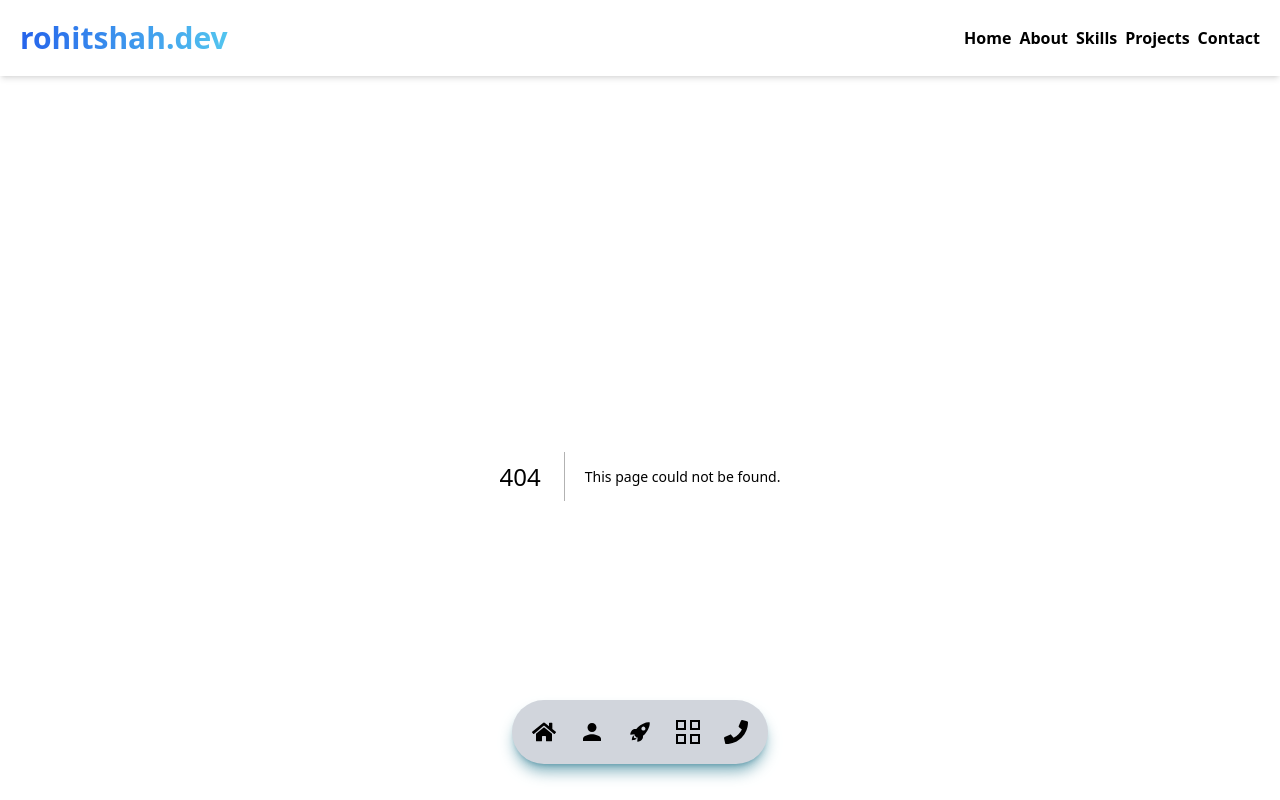
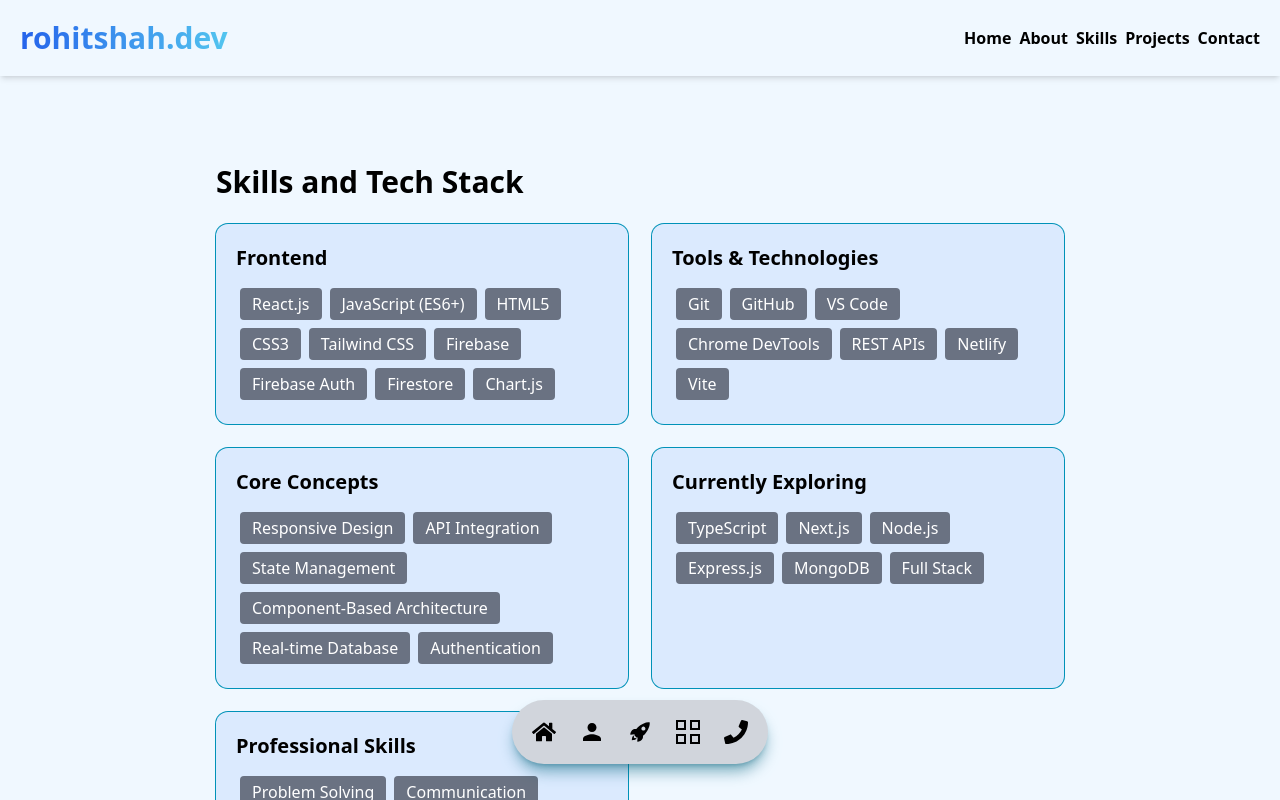
Before and after one commit to rohitshah316/rohitshah.dev-nextjs, a Next.js app: page /skills in a window 1280 px wide. Before the commit this address had no page. Shown: the top 800 px of the page. Built offline with nearby package versions, Linux system fonts and the light colour scheme.

Commit message:
added: skills page

```diff
--- /dev/null
+++ b/src/app/skills/page.jsx
@@ -0,0 +1,29 @@
+import React, { useContext } from 'react'
+import { skills } from '../../data/data'
+
+const Skills = () => {
+
+
+
+  return (
+        <section className={`text-black mt-10 max-w-4xl mx-auto px-6 pt-12 pb-20`}>
+            <h2 className='text-3xl font-bold mb-6'>Skills and Tech Stack</h2>
+            <div className='grid gap-6 grid-cols-1 md:grid-cols-2'>
+                {skills.map((category)=>(
+                    <div key={category.id}
+                    className={` bg-blue-100 text-black rounded-xl p-5 ring ring-cyan-600 transform hover:-translate-y-2`}
+                    >
+                        <h3 className={`text-xl font-semibold mb-3`}>{category.title}</h3>
+                        <ul className={`space-y-2`}>
+                            {category.skills.map(skill=>(
+                                <li key={skill} className={`bg-gray-500 px-3 py-1 inline-block m-1 rounded hover:bg-gray-600 cursor-pointer text-white`}>{skill}</li>
+                            ))}
+                        </ul>
+                    </div>
+                ))}
+            </div>
+        </section>
+  );
+};
+
+export default Skills;
--- /dev/null
+++ b/src/data/data.js
@@ -0,0 +1,234 @@
+export const skills = [
+  {
+    id: 1,
+    title: "Frontend",
+    skills: [
+      "React.js",
+      "JavaScript (ES6+)",
+      "HTML5",
+      "CSS3",
+      "Tailwind CSS",
+      "Firebase",
+      "Firebase Auth",
+      "Firestore",
+      "Chart.js",
+    ],
+  },
+  {
+    id: 2,
+    title: "Tools & Technologies",
+    skills: [
+      "Git",
+      "GitHub",
+      "VS Code",
+      "Chrome DevTools",
+      "REST APIs",
+      "Netlify",
+      "Vite",
+    ],
+  },
+  {
+    id: 3,
+    title: "Core Concepts",
+    skills: [
+      "Responsive Design",
+      "API Integration",
+      "State Management",
+      "Component-Based Architecture",
+      "Real-time Database",
+      "Authentication",
+    ],
+  },
+  {
+    id: 4,
+    title: "Currently Exploring",
+    skills: [
+      "TypeScript",
+      "Next.js",
+      "Node.js",
+      "Express.js",
+      "MongoDB",
+      "Full Stack",
+    ],
+  },
+  {
+    id: 5,
+    title: "Professional Skills",
+    skills: [
+      "Problem Solving",
+      "Communication",
+      "Time Management",
+      "Adaptability",
+    ],
+  },
+];
+
+export const projects = [
+  {
+    id: 1,
+    title: "Real-time Chat App",
+    description:
+      "A modern and responsive Real-time Chat Application built with React and Firebase that allows users to register, login, and chat with others instantly in real time. Features Firebase Authentication, live Firestore messaging, notification sounds, and protected routing.",
+    tech: [
+      "React.js",
+      "Tailwind CSS",
+      "Firebase Authentication",
+      "Firestore",
+      "Real-time Database",
+      "React Router",
+      "Custom Hooks",
+      "JavaScript",
+    ],
+    thumbnail:
+      "https://raw.githubusercontent.com/rohitshah316/Real-time-Chat-App/main/public/real-time-chat-app.png",
+    github: "https://github.com/rohitshah316/Real-time-Chat-App.git",
+    demo: "https://rohitshahrealtimechatapp.netlify.app/",
+  },
+  {
+    id: 2,
+    title: "React Dashboard App",
+    description:
+      "A modern analytics dashboard with interactive Chart.js visualizations including Line, Bar, and Pie charts. Features dark and light mode with localStorage persistence, a responsive sidebar with mobile toggle, and stat cards with dynamic indicators.",
+    tech: [
+      "React.js",
+      "Tailwind CSS",
+      "Chart.js",
+      "react-chartjs-2",
+      "Context API",
+      "React Router",
+      "JavaScript",
+      "Responsive Design",
+    ],
+    thumbnail:
+      "https://raw.githubusercontent.com/rohitshah316/React-Dashboard-App/main/public/react-dashboard-app.png",
+    github: "https://github.com/rohitshah316/React-Dashboard-App.git",
+    demo: "https://rohitshahreactdashboardapp.netlify.app/",
+  },
+  {
+    id: 3,
+    title: "React Job Portal App",
+    description:
+      "A modern job portal application that allows users to search, filter, save, and view job listings. Features dynamic routing, pagination, and persistent saved jobs using Context API and localStorage, providing a real-world job browsing experience.",
+    tech: [
+      "React",
+      "Tailwind CSS",
+      "React Router",
+      "Context API",
+      "LocalStorage",
+      "JavaScript",
+      "Filtering & Searching",
+      "Pagination",
+      "Responsive Design",
+    ],
+    thumbnail:
+      "https://raw.githubusercontent.com/rohitshah316/React-Job-Portal-App/main/public/react-job-portal-app.png",
+    github: "https://github.com/rohitshah316/React-Job-Portal-App.git",
+    demo: "https://rohitshahreactjobportalapp.netlify.app/",
+  },
+  {
+    id: 4,
+    title: "React Travel Booking App",
+    description:
+      "A responsive travel booking interface that allows users to explore destinations, view hotels, and navigate between pages using dynamic routing. Demonstrates reusable components and modern UI design.",
+    tech: [
+      "React",
+      "Tailwind CSS",
+      "React Router",
+      "JavaScript",
+      "Component-Based Architecture",
+      "Responsive Design",
+    ],
+    thumbnail:
+      "https://raw.githubusercontent.com/rohitshah316/React-Travel-Booking-App/main/public/react-travel-booking-app.png",
+    github: "https://github.com/rohitshah316/React-Travel-Booking-App.git",
+    demo: "https://rohitshahreacttravelbookingapp.netlify.app/",
+  },
+  {
+    id: 5,
+    title: "React Notes App",
+    description:
+      "A notes management application that allows users to create, edit, and delete notes with persistent storage using localStorage. Demonstrates state management and dynamic routing in a clean UI.",
+    tech: [
+      "React",
+      "Tailwind CSS",
+      "React Router",
+      "LocalStorage",
+      "Context API",
+      "Responsive Design",
+    ],
+    thumbnail:
+      "https://raw.githubusercontent.com/rohitshah316/React-Notes-App/refs/heads/main/public/react-notes-app.png",
+    github: "https://github.com/rohitshah316/React-Notes-App.git",
+    demo: "https://rohitshahreactnotesapp.netlify.app/",
+  },
+  {
+    id: 6,
+    title: "React Movie Search App",
+    description:
+      "A movie search application that fetches real-time movie data from the TMDB API. Demonstrates API integration, asynchronous data fetching, and responsive UI rendering.",
+    tech: [
+      "React",
+      "Tailwind CSS",
+      "REST API",
+      "TMDB API",
+      "JavaScript",
+      "API Integration",
+    ],
+    thumbnail:
+      "https://raw.githubusercontent.com/rohitshah316/React-Movie-Search-App/refs/heads/main/public/movie-search-app-ss.png",
+    github: "https://github.com/rohitshah316/React-Movie-Search-App.git",
+    demo: "https://rohitshahreactmoviesearchapp.netlify.app/",
+  },
+  {
+    id: 7,
+    title: "React Weather App",
+    description:
+      "A weather application that displays real-time weather information using the OpenWeather API. Demonstrates API handling, state management, and responsive design.",
+    tech: [
+      "React",
+      "Tailwind CSS",
+      "OpenWeather API",
+      "REST API",
+      "JavaScript",
+      "Responsive Design",
+    ],
+    thumbnail:
+      "https://raw.githubusercontent.com/rohitshah316/React-Weather-App/refs/heads/main/public/react-weather-app.png",
+    github: "https://github.com/rohitshah316/React-Weather-App.git",
+    demo: "https://rohitshahreactweather.netlify.app/",
+  },
+  // {
+  //   id: 8,
+  //   title: "React Todo App",
+  //   description:
+  //     "A task management application that allows users to add, complete, and delete tasks. Demonstrates list rendering, controlled inputs, and basic state management.",
+  //   tech: [
+  //     "React",
+  //     "Tailwind CSS",
+  //     "JavaScript",
+  //     "State Management",
+  //     "Responsive Design",
+  //   ],
+  //   thumbnail:
+  //     "https://raw.githubusercontent.com/rohitshah316/React-Todo-App/main/todo-app.png",
+  //   github: "https://github.com/rohitshah316/React-Todo-App.git",
+  //   demo: "https://rohitshahtodoapp.netlify.app/",
+  // },
+  // {
+  //   id: 9,
+  //   title: "React Counter App",
+  //   description:
+  //     "A simple counter application demonstrating React fundamentals such as state management and event handling with increment, decrement, and reset functionality.",
+  //   tech: [
+  //     "React",
+  //     "Tailwind CSS",
+  //     "JavaScript",
+  //     "State Management",
+  //     "Event Handling",
+  //   ],
+  //   thumbnail:
+  //     "https://raw.githubusercontent.com/rohitshah316/React-Counter-App/main/counter%20app.png",
+  //   github: "https://github.com/rohitshah316/React-Counter-App.git",
+  //   demo: "https://rohitshahcounterapp.netlify.app/",
+  // },
+];
```
